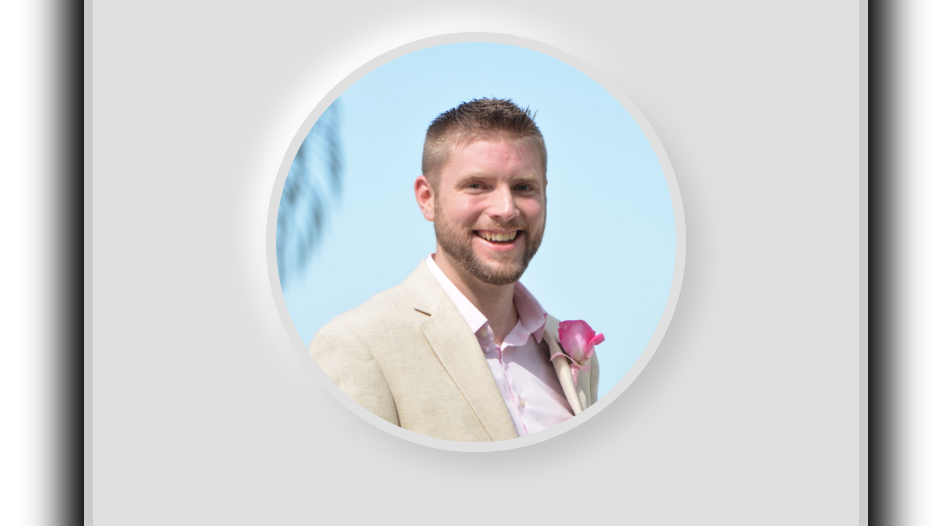
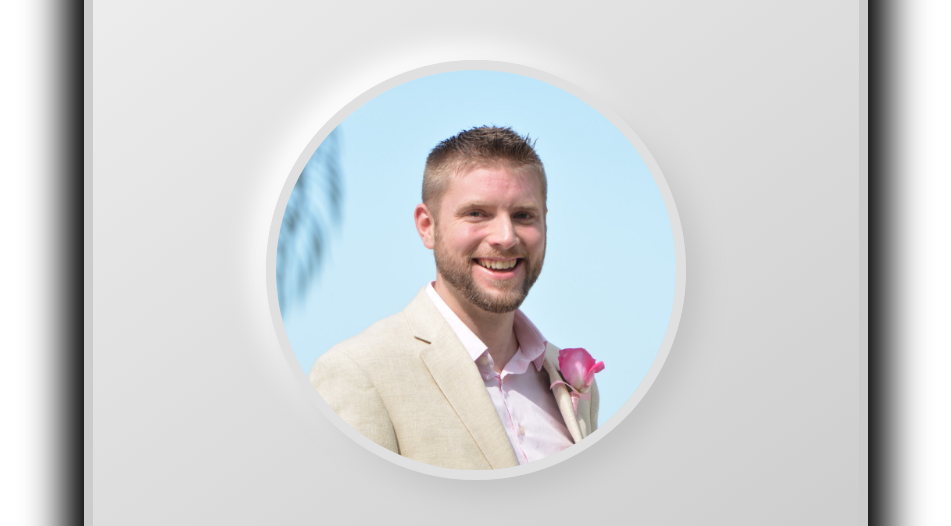
Before and after one commit to RileyCKR/RileyCKR.github.io, a website: page docs/index.html in a window 1280 px wide. Shown: the part 163-689 px from the top of the page, without its empty margins (164-1115 px from the left). Drawn offline with Linux system fonts and the light colour scheme.

Commit message:
more fixes

```diff
--- a/styles.less
+++ b/styles.less
@@ -10,16 +10,15 @@
   display: flex;
   flex-direction: column;
   justify-content: space-around;
-  margin: 0;
-  height: 100%;
+  align-items: center;
+  min-height: 100%;
 }
 
 .main {
   background: url('img/border.png') @borderColor;
   padding: 8px;
   width: 768px;
-  margin: auto;
-
+  margin: 20px 0;
   box-shadow: 20px 20px 40px #000,
     -20px -20px 40px #000;
 
@@ -27,6 +26,7 @@
 
   .inner {
     background: @bgColor;
+    background: @bgGradient;
     border: 1px solid @borderColor;
     border-radius: 10px;
 
```
Also changed, not shown: docs/styles.css.
